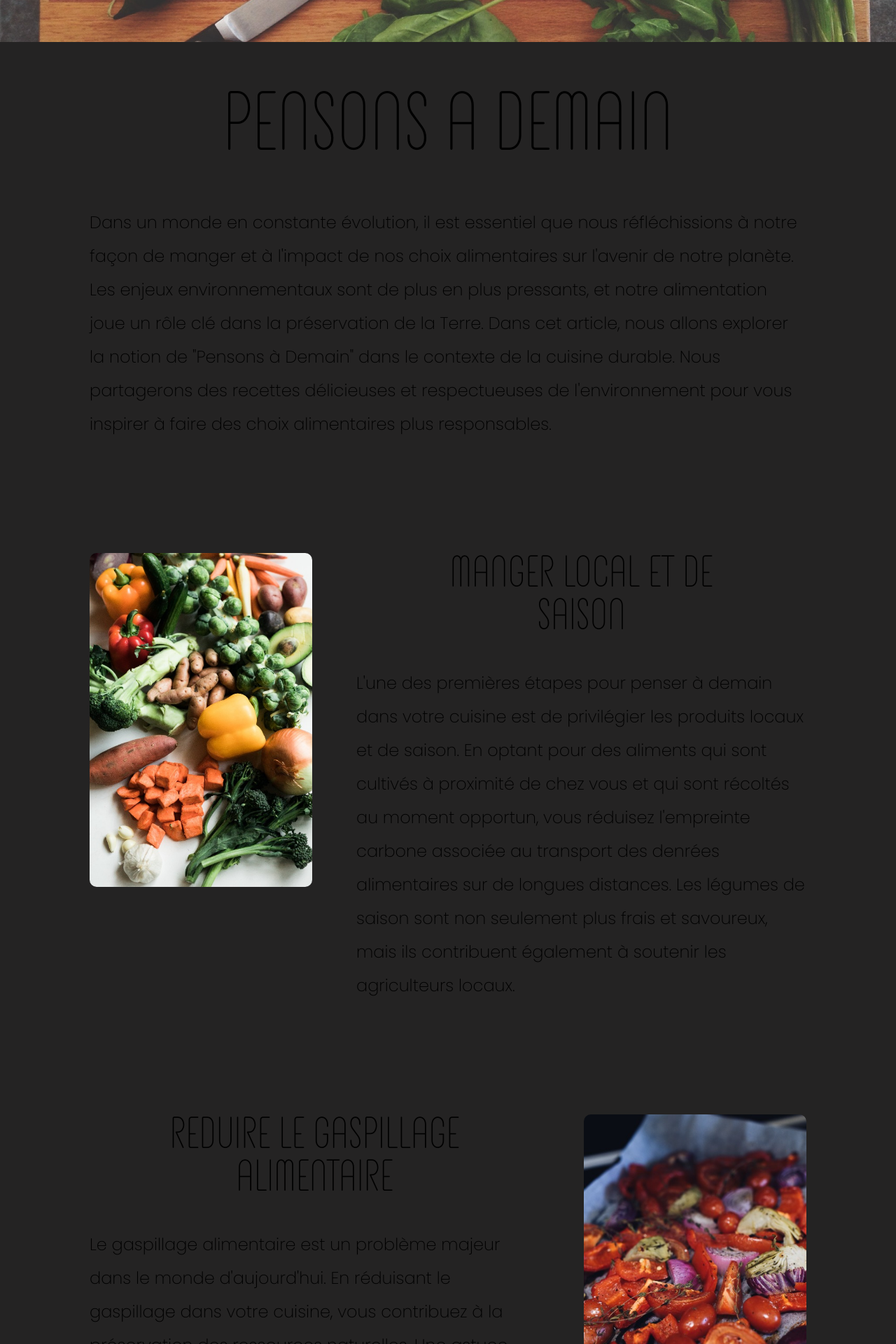
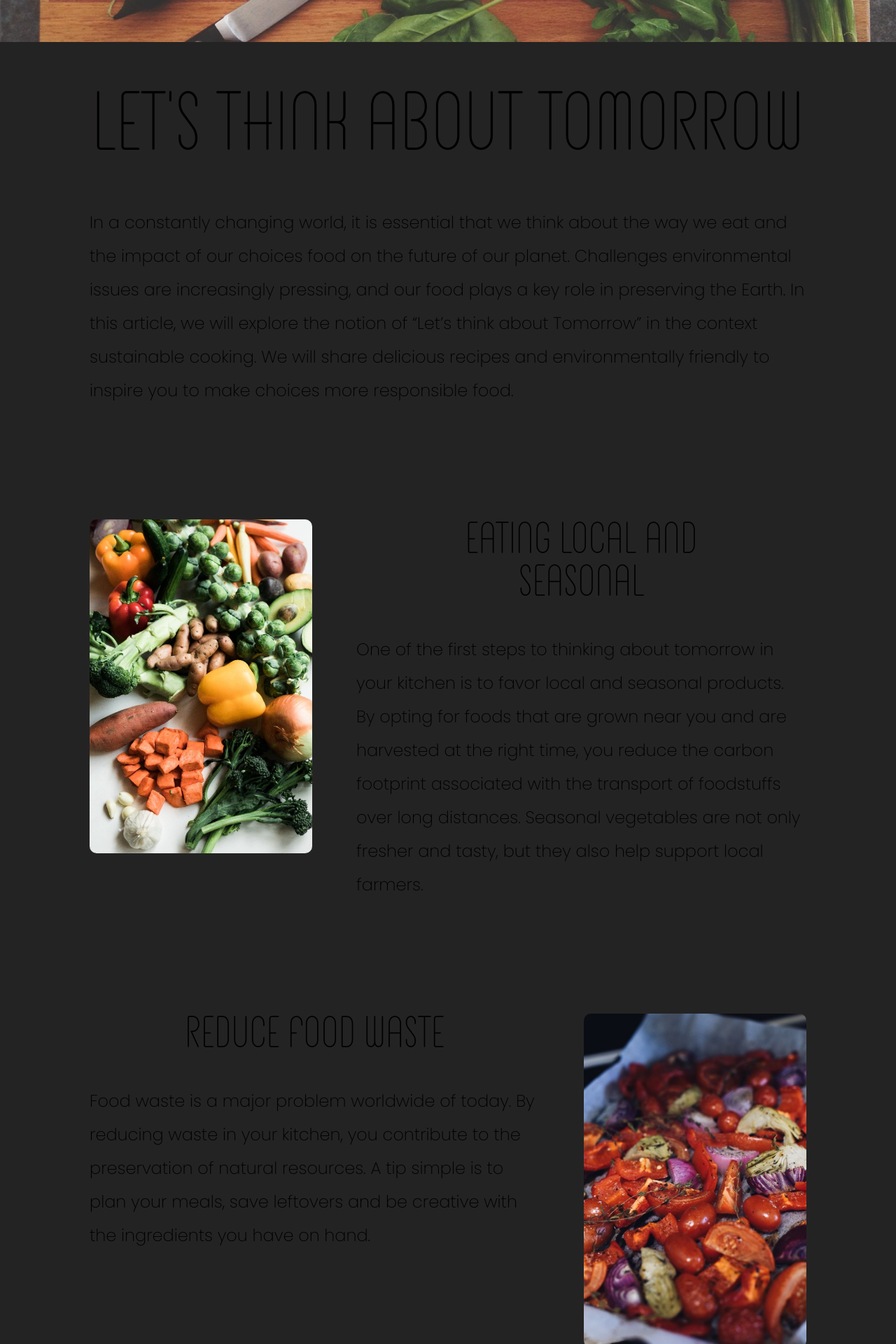
Before and after one commit to marcDjango/P2-FoodApp-el-jefe, a React (Vite) app in the folder frontend/: page /tomorrow in a window 1280 px wide. Shown: the part 420-2340 px from the top of the page at 70% size. Built offline with nearby package versions, Linux system fonts and the light colour scheme.

Commit message:
feat: add all texte in english

```diff
--- a/frontend/src/pages/NutriScore.jsx
+++ b/frontend/src/pages/NutriScore.jsx
@@ -6,57 +6,49 @@ function NutriScore() {
     <div className="main-div">
       <div className="text-container">
         <h2 className="text-title">
-          Un Système d'Étiquetage Nutritionnel qui Simplifie le Choix
-          Alimentaire
+          A Nutrition Labeling System That Simplifies Choice Eating
         </h2>
         <p className="text-description">
-          Les valeurs nutritionnelles jouent un rôle essentiel dans notre
-          compréhension de la qualité nutritionnelle des produits alimentaires.
-          Le Nutri-Score, par exemple, est un système d'étiquetage nutritionnel
-          qui utilise ces valeurs pour attribuer une note globale à un produit
-          alimentaire, facilitant ainsi la prise de décision des consommateurs.
-          En effet, le Nutri-Score met en évidence la valeur nutritionnelle d'un
-          produit de manière simple et visuelle, allant de la lettre A (vert)
-          pour les produits les plus sains à la lettre E (rouge) pour les moins
-          sains. Ce système aide les consommateurs à choisir des aliments plus
-          équilibrés et à opter pour des choix plus sains, en un coup d'œil sur
-          l'étiquette.
+          Nutritional values play an essential role in our understanding the
+          nutritional quality of food products. Nutri-Score, for example, is a
+          nutritional labeling system which uses these values to assign an
+          overall rating to a product food, thus facilitating consumer
+          decision-making. Indeed, the Nutri-Score highlights the nutritional
+          value of a produced in a simple and visual way, going from the letter
+          A (green) for the healthiest products with the letter E (red) for the
+          least healthy. This system helps consumers choose foods more balanced
+          and opt for healthier choices, at a glance the label.
         </p>
         <img className="text-line" src={Line} alt="line" />
       </div>
       <div className="text-container">
         <h2 className="text-title">
-          L'Évaluation des Valeurs Nutritionnelles dans le Nutri-Score
+          The Evaluation of Nutritional Values in the Nutri-Score
         </h2>
         <p className="text-description">
-          Le Nutri-Score prend en compte plusieurs valeurs nutritionnelles clés,
-          telles que les calories, les graisses saturées, les sucres, le sel,
-          les protéines, les fibres, ainsi que les pourcentages de la valeur
-          quotidienne (% VQ) de ces éléments. En combinant ces informations, le
-          Nutri-Score évalue la qualité nutritionnelle globale d'un aliment, en
-          prenant en compte les nutriments bénéfiques et les éléments à limiter.
-          Ce système d'étiquetage est devenu un outil précieux pour les
-          consommateurs soucieux de leur santé, les aidant à faire des choix
-          alimentaires plus éclairés dans un environnement où les informations
-          nutritionnelles peuvent parfois être complexes à interpréter.
+          The Nutri-Score takes into account several key nutritional values,
+          such as calories, saturated fats, sugars, salt, proteins, fibers, as
+          well as percentages of the value daily (% DV) of these elements. By
+          combining this information, the Nutri-Score evaluates the overall
+          nutritional quality of a food, in taking into account beneficial
+          nutrients and elements to limit. This labeling system has become a
+          valuable tool for health-conscious consumers, helping them make
+          choices more informed food in an environment where information
+          Nutritional information can sometimes be complex to interpret.
         </p>
         <img className="text-line" src={Line} alt="line" />
       </div>
       <div className="text-container">
-        <h2 className="text-title">
-          Un Outil Clé pour une Alimentation Plus Saine
-        </h2>
+        <h2 className="text-title">A Key Tool for a Healthier Diet</h2>
         <p className="text-description">
-          Le Nutri-Score est un exemple de la manière dont les valeurs
-          nutritionnelles sont mises en pratique pour promouvoir une
-          alimentation plus saine. Il contribue à sensibiliser les consommateurs
-          aux qualités nutritionnelles des produits alimentaires et encourage
-          les fabricants à améliorer la composition nutritionnelle de leurs
-          produits. En fin de compte, les valeurs nutritionnelles et le
-          Nutri-Score sont des outils puissants pour promouvoir la santé
-          publique en aidant les individus à faire des choix alimentaires plus
-          informés, favorisant ainsi une alimentation équilibrée et une
-          meilleure qualité de vie.
+          The Nutri-Score is an example of how values nutritional practices are
+          put into practice to promote healthy healthier diet. It helps raise
+          consumer awareness nutritional qualities of food products and
+          encourages manufacturers to improve the nutritional composition of
+          their products. Ultimately, the nutritional values and Nutri-Score are
+          powerful tools to promote health public by helping individuals make
+          better food choices informed, thus promoting a balanced diet and
+          better quality of life.
         </p>
         <img className="text-line" src={Line} alt="line" />
       </div>
--- a/frontend/src/pages/Tomorrow.jsx
+++ b/frontend/src/pages/Tomorrow.jsx
@@ -8,17 +8,16 @@ function Tomorrow() {
   return (
     <div className="main-container-tomorrow">
       <div className="introduction">
-        <h1>Pensons à demain</h1>
+        <h1>Let's think about tomorrow</h1>
         <p>
-          Dans un monde en constante évolution, il est essentiel que nous
-          réfléchissions à notre façon de manger et à l'impact de nos choix
-          alimentaires sur l'avenir de notre planète. Les enjeux
-          environnementaux sont de plus en plus pressants, et notre alimentation
-          joue un rôle clé dans la préservation de la Terre. Dans cet article,
-          nous allons explorer la notion de "Pensons à Demain" dans le contexte
-          de la cuisine durable. Nous partagerons des recettes délicieuses et
-          respectueuses de l'environnement pour vous inspirer à faire des choix
-          alimentaires plus responsables.
+          In a constantly changing world, it is essential that we think about
+          the way we eat and the impact of our choices food on the future of our
+          planet. Challenges environmental issues are increasingly pressing, and
+          our food plays a key role in preserving the Earth. In this article, we
+          will explore the notion of “Let’s think about Tomorrow” in the context
+          sustainable cooking. We will share delicious recipes and
+          environmentally friendly to inspire you to make choices more
+          responsible food.
         </p>
       </div>
 
@@ -27,29 +26,26 @@ function Tomorrow() {
           <img src={Pic1} alt="vegetables" />
         </div>
         <div className="paragraph">
-          <h2>Manger Local et de Saison</h2>
+          <h2>Eating Local and Seasonal</h2>
           <p>
-            L'une des premières étapes pour penser à demain dans votre cuisine
-            est de privilégier les produits locaux et de saison. En optant pour
-            des aliments qui sont cultivés à proximité de chez vous et qui sont
-            récoltés au moment opportun, vous réduisez l'empreinte carbone
-            associée au transport des denrées alimentaires sur de longues
-            distances. Les légumes de saison sont non seulement plus frais et
-            savoureux, mais ils contribuent également à soutenir les
-            agriculteurs locaux.
+            One of the first steps to thinking about tomorrow in your kitchen is
+            to favor local and seasonal products. By opting for foods that are
+            grown near you and are harvested at the right time, you reduce the
+            carbon footprint associated with the transport of foodstuffs over
+            long distances. Seasonal vegetables are not only fresher and tasty,
+            but they also help support local farmers.
           </p>
         </div>
       </div>
 
       <div className="text-container">
         <div className="paragraph">
-          <h2>Réduire le Gaspillage Alimentaire</h2>
+          <h2>Reduce Food Waste</h2>
           <p>
-            Le gaspillage alimentaire est un problème majeur dans le monde
-            d'aujourd'hui. En réduisant le gaspillage dans votre cuisine, vous
-            contribuez à la préservation des ressources naturelles. Une astuce
-            simple consiste à planifier vos repas, à conserver les restes et à
-            être créatif avec les ingrédients que vous avez sous la main.
+            Food waste is a major problem worldwide of today. By reducing waste
+            in your kitchen, you contribute to the preservation of natural
+            resources. A tip simple is to plan your meals, save leftovers and be
+            creative with the ingredients you have on hand.
           </p>
         </div>
         <div id="pic">
@@ -62,13 +58,12 @@ function Tomorrow() {
           <img src={Pic3} alt="salade poke" />
         </div>
         <div className="paragraph">
-          <h2>Opter pour une Alimentation Végétarienne et Végétalienne</h2>
+          <h2>Opting for a Vegetarian and Vegan Diet</h2>
           <p>
-            La production de viande a un impact environnemental significatif en
-            termes d'utilisation de ressources et d'émissions de gaz à effet de
-            serre. En incorporant davantage de repas à base de plantes dans
-            votre alimentation, vous réduisez votre empreinte carbone et
-            contribuez à la préservation des écosystèmes.
+            Meat production has a significant environmental impact in terms of
+            resource use and gas emissions tight. By incorporating more
+            plant-based meals into your diet, you reduce your carbon footprint
+            and contribute to the preservation of ecosystems.
           </p>
         </div>
       </div>
@@ -91,14 +86,13 @@ function Tomorrow() {
 
       <div className="conclusion">
         <p>
-          Penser à demain, c'est adopter une approche durable de notre
-          alimentation. En faisant des choix conscients, comme manger local,
-          réduire le gaspillage alimentaire, opter pour une alimentation à base
-          de plantes et privilégier les aliments biologiques, nous pouvons
-          contribuer à un avenir meilleur pour notre planète. Ces recettes
-          délicieuses sont non seulement bonnes pour vous, mais aussi pour
-          l'environnement. Alors, mettez votre tablier et préparez-vous à
-          savourer un avenir plus vert et plus durable.
+          Thinking about tomorrow means adopting a sustainable approach to our
+          food. By making conscious choices, such as eating locally, reduce food
+          waste, opt for a diet based on plants and favor organic foods, we can
+          contribute to a better future for our planet. These recipes delicious
+          foods are not only good for you, but also for the environment. So, put
+          on your apron and get ready to enjoy a greener and more sustainable
+          future.
         </p>
       </div>
     </div>
```
Also changed, not shown: frontend/src/pages/AboutUs.jsx (+24 -26 lines).
